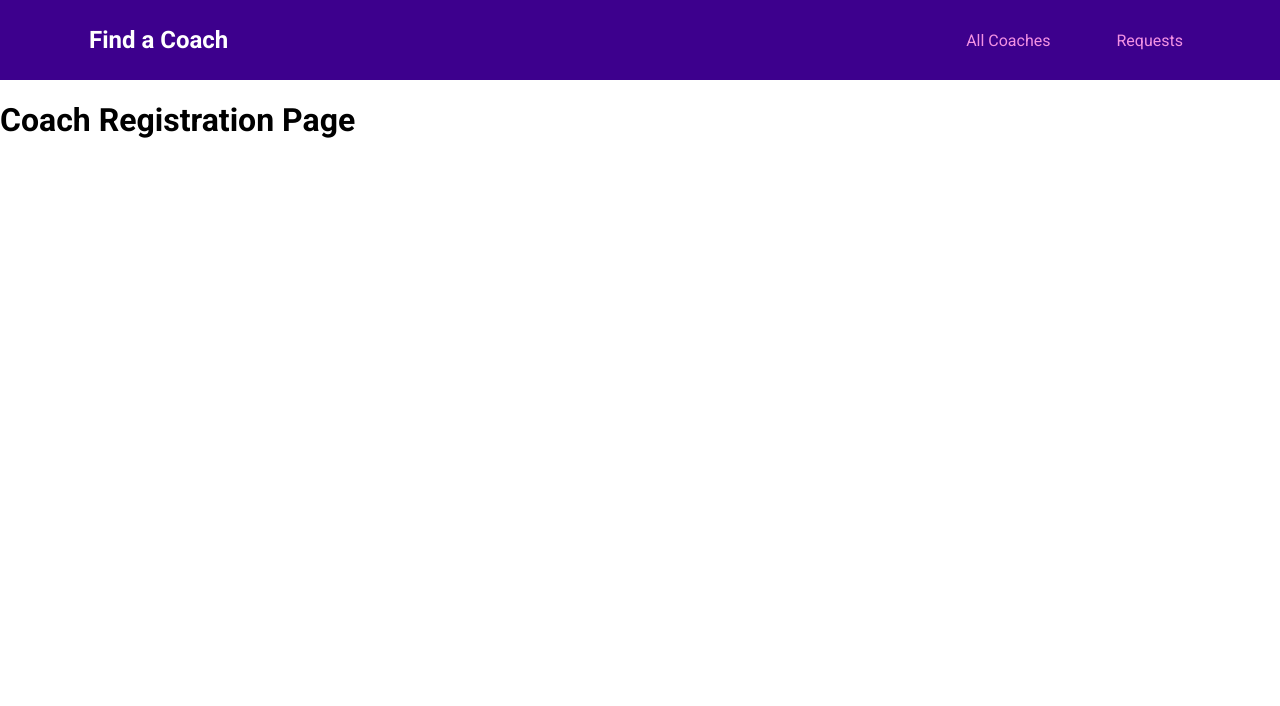
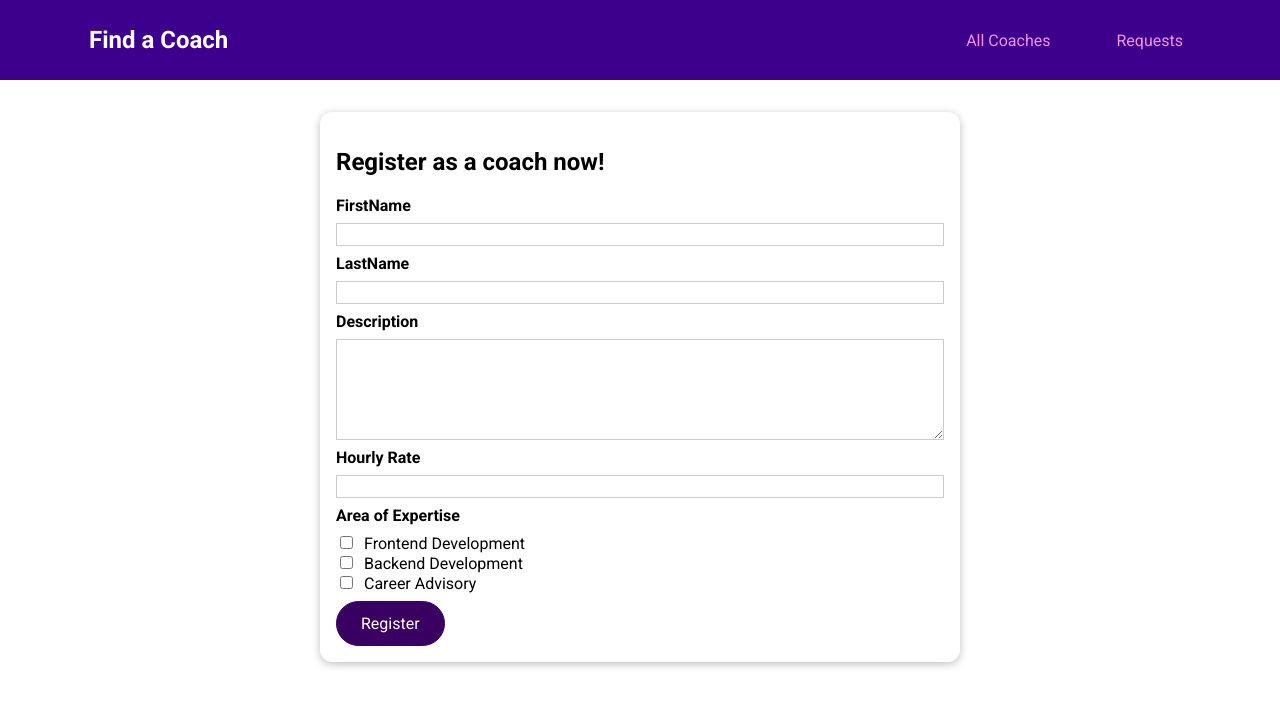
Before and after one commit to Abdul-Wahab12/Choach_App, a Vue app: page /register in a window 1280 px wide. Shown: the top 706 px of the page. Built offline with nearby package versions, Linux system fonts and the light colour scheme.

Commit message:
Added: add form for registering coach in CoachForm component

```diff
--- /dev/null
+++ b/src/components/coaches/CoachForm.vue
@@ -0,0 +1,125 @@
+<template>
+    <form action="" @submit.prevent="submitForm">
+        <div class="form-control">
+            <label for="firstname">FirstName</label>
+            <input type="text" id="firstname" v-model.trim="firstName">
+        </div>
+
+        <div class="form-control">
+            <label for="lastname">LastName</label>
+            <input type="text" id="lastname" v-model.trim="lastName">
+        </div>
+
+        <div class="form-control">
+            <label for="description">Description</label>
+            <textarea id="description" rows="5" v-model.trim="description"></textarea>
+        </div>
+
+        <div class="form-control">
+            <label for="rate">Hourly Rate</label>
+            <input type="number" id="rate" v-model.number="rate">
+        </div>
+
+        <div class="form-control">
+            <h3>Area of Expertise</h3>
+            <div>
+                <input type="checkbox" id="frontend" value="frontend" v-model="areas">
+                <label for="frontend">Frontend Development</label>
+            </div>
+
+            <div>
+                <input type="checkbox" id="backend" value="backend" v-model="areas">
+                <label for="backend">Backend Development</label>
+            </div>
+
+            <div>
+                <input type="checkbox" id="career" value="career" v-model="areas">
+                <label for="career">Career Advisory</label>
+            </div>
+        </div>
+        <base-button>Register</base-button>
+    </form>
+</template>
+
+<script>
+export default {
+    data() {
+        return {
+            firstName: '',
+            lastName: '',
+            description: '',
+            rate: null,
+            areas: []
+        }
+    },
+    methods: {
+        submitForm() {
+            const formData = {
+                first: this.firstName,
+                last: this.lastName,
+                desc: this.description,
+                rate: this.rate,
+                areas: this.areas
+            }
+            console.log(formData);
+        }
+    }
+}
+</script>
+
+<style scoped>
+.form-control {
+    margin: 0.5rem 0;
+}
+
+label {
+    font-weight: bold;
+    display: block;
+    margin-bottom: 0.5rem;
+}
+
+input[type='checkbox']+label {
+    font-weight: normal;
+    display: inline;
+    margin: 0 0 0 0.5rem;
+}
+
+input,
+textarea {
+    display: block;
+    width: 100%;
+    border: 1px solid #ccc;
+    font: inherit;
+}
+
+input:focus,
+textarea:focus {
+    background-color: #f0e6fd;
+    outline: none;
+    border-color: #3d008d;
+}
+
+input[type='checkbox'] {
+    display: inline;
+    width: auto;
+    border: none;
+}
+
+input[type='checkbox']:focus {
+    outline: #3d008d solid 1px;
+}
+
+h3 {
+    margin: 0.5rem 0;
+    font-size: 1rem;
+}
+
+.invalid label {
+    color: red;
+}
+
+.invalid input,
+.invalid textarea {
+    border: 1px solid red;
+}
+</style>
--- a/src/pages/coaches/CoachRegistration.vue
+++ b/src/pages/coaches/CoachRegistration.vue
@@ -1,15 +1,20 @@
 <template>
-    <div>
-        <h1>Coach Registration Page</h1>
-    </div>
+    <section>
+        <base-card>
+            <h2>Register as a coach now!</h2>
+            <coach-form></coach-form>
+        </base-card>
+    </section>
 </template>
 
 <script>
+import CoachForm from '@/components/coaches/CoachForm.vue'
+
 export default {
-
+    components: {
+        'coach-form': CoachForm
+    }
 }
 </script>
 
-<style>
-
-</style>
+<style></style>
```
